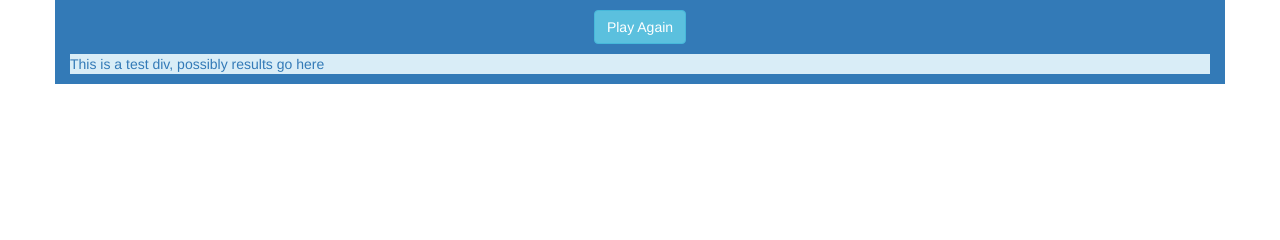
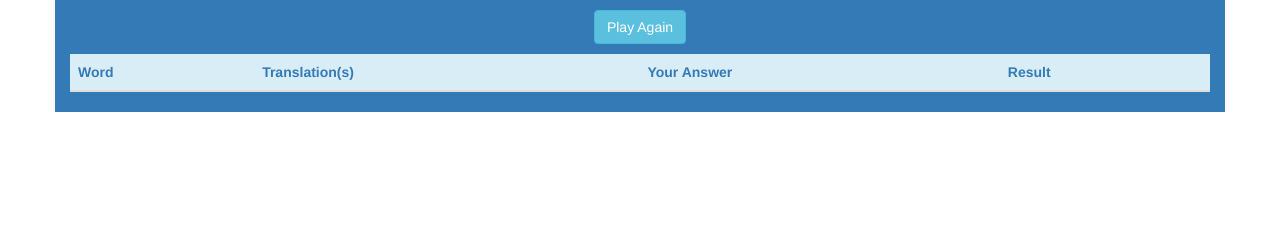
Before and after one commit to kdando/LilLanguageLearner, a Flask app: page /result in a window 1280 px wide. Shown: the part 169-409 px from the top of the page. Run offline with Flask 3, Linux system fonts and the light colour scheme; lists and menus that the app fills with data are empty; some libraries are stand-ins or nearby versions.

Commit message:
results now display individual answers

```diff
--- a/templates/result.html
+++ b/templates/result.html
@@ -13,8 +13,25 @@
     </div>
 
     <div class="card bg-info text-primary">
-        <p>This is a test div, possibly results go here</p>
-        <p>{{ session['user_results'] }}</p>
+        <table class="table">
+            <thead>
+                <th scope="col">Word</th>
+                <th scope="col">Translation(s)</th>
+                <th scope="col">Your Answer</th>
+                <th scope="col">Result</th>
+            </thead>
+            <tbody>
+                {% for result in session['user_results'] %}
+                <tr>
+                    <td>{{ result['foreign_word'] }}</td>
+                    <td>{{ result['english_translation'] }}</td>
+                    <td>{{ result['user_answer'] }}</td>
+                    <td>{{ result['result'] }}</td>
+                </tr>
+                {% endfor %}
+            </tbody>
+        </table>
     </div>
+
 </main>
 {%- endblock %}
```
Also changed, not shown: app.py (+10 -3 lines).
